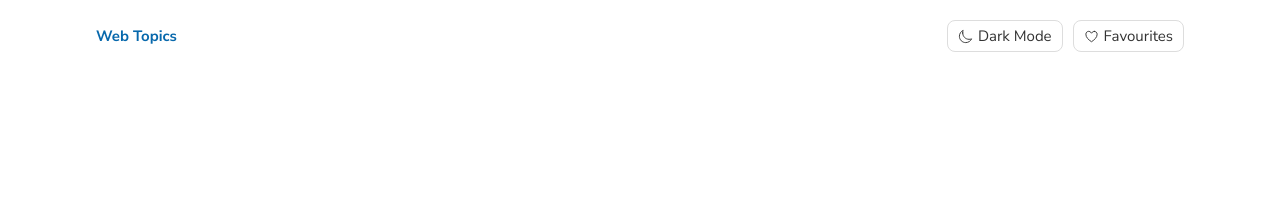
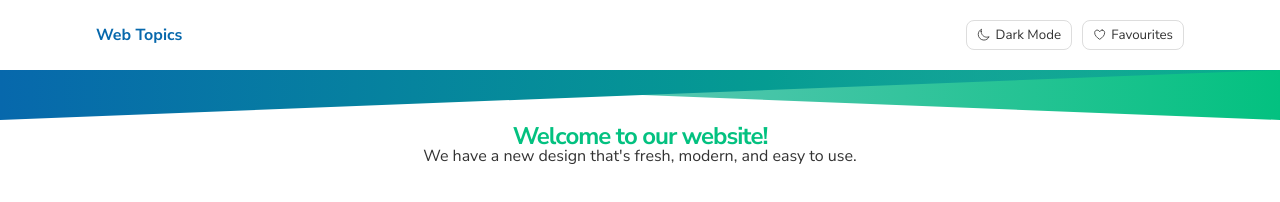
Before and after one commit to JSD-0423/Mohanad-Fteha-Project1, a plain HTML site: page index.html in a window 1280 px wide. Drawn offline with nearby package versions, Linux system fonts and the light colour scheme.

Commit message:
Finish Welcome section

```diff
--- a/css/main.css
+++ b/css/main.css
@@ -3,7 +3,6 @@
 	padding: 0;
 	box-sizing: border-box;
 	font-family: 'Nunito Sans', sans-serif;
-	font-size: 15px;
 }
 
 .container {
@@ -50,3 +49,63 @@ header .container .btn-container button {
 }
 
 /* Header Section */
+/* Logo Bar Section */
+
+.welcome-sec {
+	background-color: var(--bg_default);
+}
+
+.logo-bar {
+	width: 100%;
+	position: relative;
+	height: 50px;
+}
+
+.logo-bar .left {
+	position: absolute;
+	top: 0;
+	left: 0;
+	width: 100%;
+	height: 50px;
+	background: linear-gradient(
+		to right,
+		rgba(7, 104, 172, 1) 0%,
+		rgba(5, 156, 146, 1) 60%,
+		rgba(7, 103, 172, 0.21) 100%
+	);
+	clip-path: polygon(0% 0%, 100% 0%, 0% 100%);
+	z-index: 50;
+}
+
+.logo-bar .right {
+	position: absolute;
+	top: 0;
+	right: 0;
+	width: 100%;
+	height: 50px;
+	background: linear-gradient(
+		to left,
+		rgba(7, 103, 172, 0.341) 0%,
+		#03c180 100%
+	);
+	clip-path: polygon(0% 0%, 0% 100%, 100% 0%);
+	transform: scaleX(-1);
+}
+
+.hero-section {
+	display: flex;
+	flex-direction: column;
+	align-items: center;
+	padding-bottom: 25px;
+}
+
+.hero-section h2 {
+	color: var(--brand-secondary);
+	letter-spacing: -1px;
+	margin-bottom: -7px;
+}
+
+.hero-section p {
+	color: var(--body-text);
+}
+/* Logo Bar Section */
--- a/index.html
+++ b/index.html
@@ -37,6 +37,16 @@
 				</div>
 			</div>
 		</header>
+		<section class="welcome-sec">
+			<div class="logo-bar">
+				<div class="left"></div>
+				<div class="right"></div>
+			</div>
+			<div class="hero-section">
+				<h2>Welcome to our website!</h2>
+				<p>We have a new design that's fresh, modern, and easy to use.</p>
+			</div>
+		</section>
 
 		<script
 			type="module"
```
